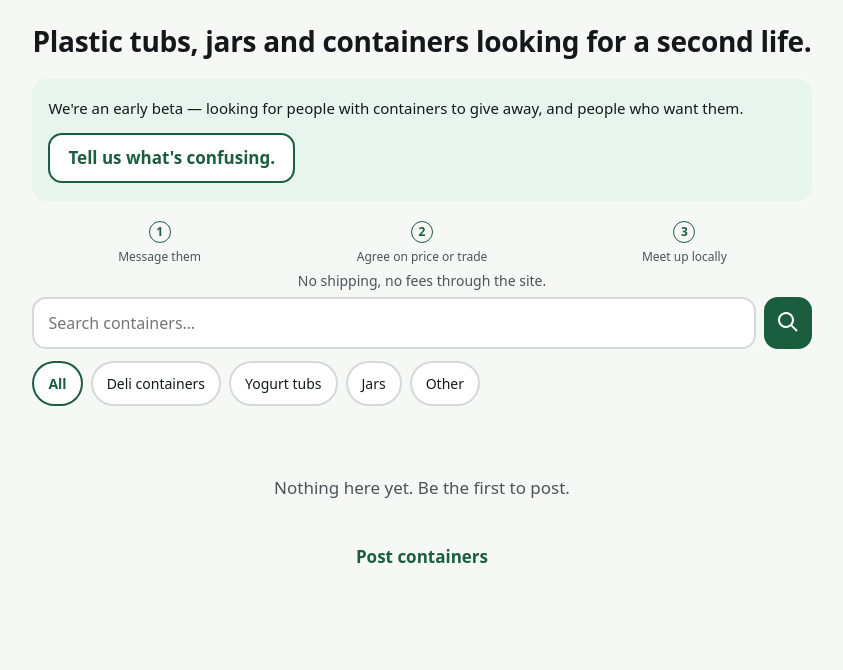
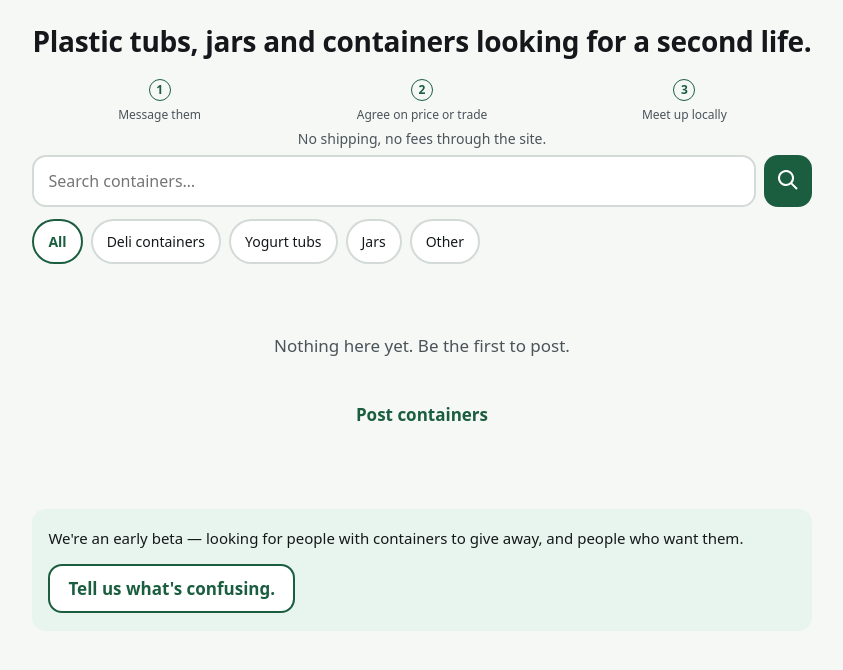
Before and after one commit to seanhelvey/containerswap, a FastAPI app: page / in a window 1280 px wide. Shown: the part 117-787 px from the top of the page, without its empty margins (218-1061 px from the left). Run offline with FastAPI, Linux system fonts and the light colour scheme.

Commit message:
Move beta/feedback panel below the browsing UI, not above it
It was the first prominent thing after the headline — a colored box
competing with search/chips/grid for attention before any of the actual
product was visible. The beta disclaimer and feedback link are still
present and still honest, just after the central browsing experience
instead of gating it, so a visitor sees what the site does before being
told it's unfinished.

Co-Authored-By: Claude Sonnet 5 <noreply@anthropic.com>

```diff
--- a/static/css/app.css
+++ b/static/css/app.css
@@ -132,7 +132,7 @@ main { padding: var(--pad); max-width: 900px; margin: 0 auto; }
 
 .hero-story {
   background: #e8f5ee; border-radius: var(--radius);
-  padding: 18px var(--pad); margin: 0 0 20px;
+  padding: 18px var(--pad); margin: 28px 0 0;
 }
 .hero-story .hero-intro { color: var(--ink); font-size: 15px; line-height: 1.5; margin: 0 0 14px; }
 .hero-story .button { padding: 10px 18px; min-height: 40px; }
--- a/templates/index.html
+++ b/templates/index.html
@@ -10,11 +10,6 @@
       {{ t('app.tagline') }}
     {%- endif -%}
   </h1>
-</section>
-
-<section class="hero-story">
-  <p class="hero-intro">{{ t('home.beta_intro') }}</p>
-  <a class="button button-secondary" href="/feedback">{{ t('feedback.cta') }}</a>
 </section>
 
 <ol class="how-it-works">
@@ -54,4 +49,9 @@
     <a class="button" href="/listings/new">{{ t('home.post_cta') }}</a>
   </div>
 {% endif %}
+
+<section class="hero-story">
+  <p class="hero-intro">{{ t('home.beta_intro') }}</p>
+  <a class="button button-secondary" href="/feedback">{{ t('feedback.cta') }}</a>
+</section>
 {% endblock %}
```
